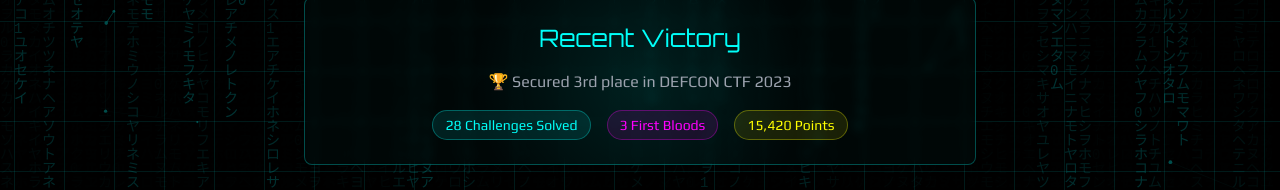
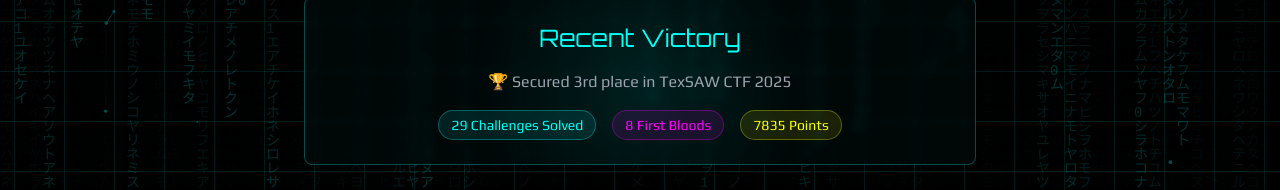
Before and after one commit to colding10/bing-chilling-academies-website-new, a Next.js app: page / in a window 1280 px wide. Shown: the part 443-633 px from the top of the page. Built offline with nearby package versions, Linux system fonts and the light colour scheme.

Commit message:
update recent texsaw win

```diff
--- a/app/page.tsx
+++ b/app/page.tsx
@@ -121,26 +121,26 @@ export default function Home() {
             </h2>
             <div className="space-y-4">
               <p className="text-gray-400 font-play">
-                🏆 Secured 3rd place in DEFCON CTF 2023
+                🏆 Secured 3rd place in TexSAW CTF 2025
               </p>
               <div className="flex justify-center gap-4">
                 <span
                   className="px-3 py-1 bg-custom-blue/10 border border-custom-blue/30
                       rounded-full text-sm text-custom-blue"
                 >
-                  28 Challenges Solved
+                  29 Challenges Solved
                 </span>
                 <span
                   className="px-3 py-1 bg-custom-pink/10 border border-custom-pink/30
                       rounded-full text-sm text-custom-pink"
                 >
-                  3 First Bloods
+                  8 First Bloods
                 </span>
                 <span
                   className="px-3 py-1 bg-custom-yellow/10 border border-custom-yellow/30
                       rounded-full text-sm text-custom-yellow"
                 >
-                  15,420 Points
+                  7835 Points
                 </span>
               </div>
             </div>
```
